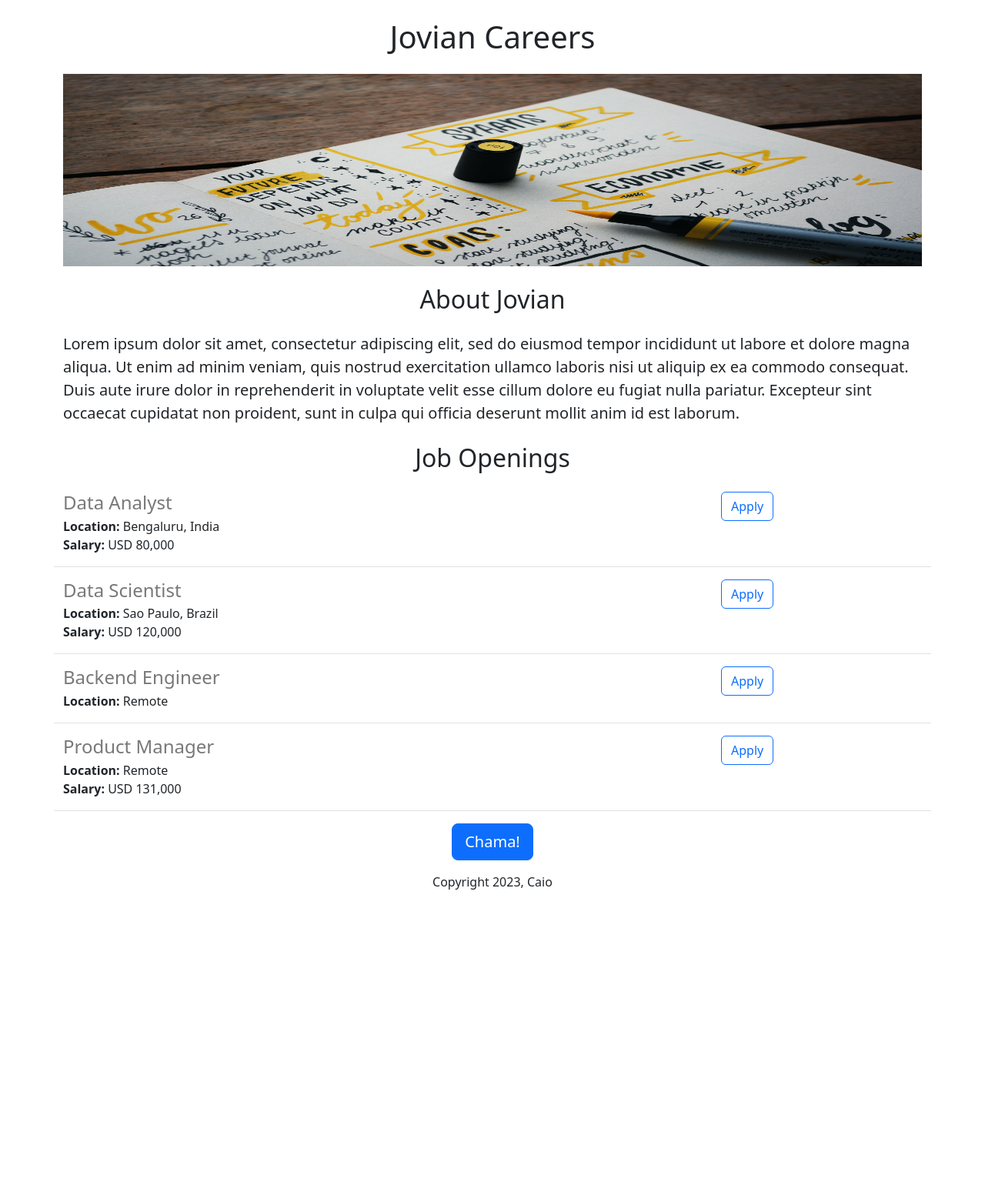
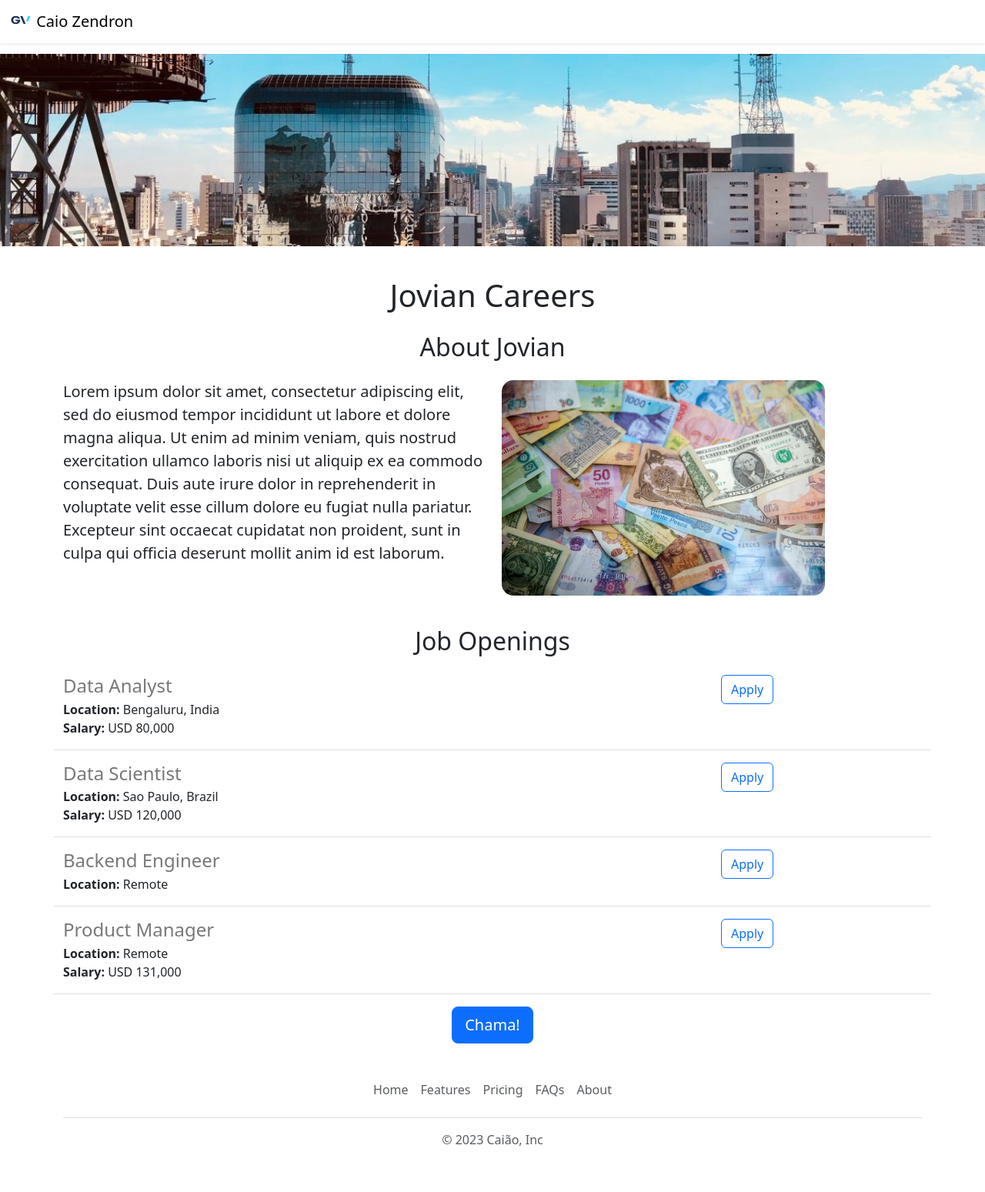
Before and after one commit to czendron/jovian-careers-website-v2, a Flask app: page / in a window 1280 px wide. Shown: the whole page at 77% size. Before the commit the page ends 1156 px from the top, so only its background shows below. Run offline with Flask 2, Linux system fonts and the light colour scheme.

Commit message:
functional and aesthetic improvements

```diff
--- /dev/null
+++ b/templates/footer.html
@@ -0,0 +1,12 @@
+<div class="container">
+  <footer class="py-3 my-4">
+    <ul class="nav justify-content-center border-bottom pb-3 mb-3">
+      <li class="nav-item"><a target="_blank" href=" https://www.gvangels.com.br" class="nav-link px-2 text-muted">Home</a></li>
+      <li class="nav-item"><a target="_blank" href="#" class="nav-link px-2 text-muted">Features</a></li>
+      <li class="nav-item"><a href="#" class="nav-link px-2 text-muted">Pricing</a></li>
+      <li class="nav-item"><a href="#" class="nav-link px-2 text-muted">FAQs</a></li>
+      <li class="nav-item"><a href="#" class="nav-link px-2 text-muted">About</a></li>
+    </ul>
+    <p class="text-center text-muted">&copy; 2023 Caião, Inc</p>
+  </footer>
+</div>
--- a/templates/home.html
+++ b/templates/home.html
@@ -9,19 +9,28 @@
       #banner {
         height: 250px;
         width: 100%;
+        margin-bottom: 16px;
       }
     </style>
   </head>
   <body>
+    {% include 'nav.html' %}
+    <img class="img-fluid" id="banner" src="https://jovian-careers-website-1.caiozendron.repl.co/static/sampa2.jpg" >
     <div class="container">
       <h1 class="text-center mt-4 mb-4">
         {{company_name}} Careers
       </h1>
-      <img class="img-fluid" id="banner" src="https://jovian-careers-website-1.caiozendron.repl.co/static/banner.jpg" >
       <h2 class="text-center mt-4 mb-4">About Jovian</h2>
+      <div class="row" style="margin-bottom:40px;">
+        <div class="col-md-6">
       <p class="lead">
         Lorem ipsum dolor sit amet, consectetur adipiscing elit, sed do eiusmod tempor incididunt ut labore et dolore magna aliqua. Ut enim ad minim veniam, quis nostrud exercitation ullamco laboris nisi ut aliquip ex ea commodo consequat. Duis aute irure dolor in reprehenderit in voluptate velit esse cillum dolore eu fugiat nulla pariatur. Excepteur sint occaecat cupidatat non proident, sunt in culpa qui officia deserunt mollit anim id est laborum.
       </p>
+        </div>
+        <div class="d-none d-md-block col-md-6">
+        <img src="/static/money.jpg" style="height:280px; border-radius:15px;">
+        </div>
+      </div>
   <h2 class="text-center mt-4 mb-4">Job Openings</h2>
       <div>
         {% for job in jobs %}
@@ -29,9 +38,9 @@
         {% endfor %}
       </div>
       <div class="text-center">
-      <button class="btn btn-primary btn-lg">Chama!</button>
-        <p class=mt-3>Copyright 2023, Caio</p>
+      <a class="btn btn-primary btn-lg" href="mailto:caio.zendron@gmail.com?subject=Pergunta%20sobre%20vaga&body=Nome%3A%20%3Cinsira%20seu%20nome%20aqui%3E%0D%0A%0D%0AMotivo%20do%20contato%3A%20%3Cdescreva%20o%20motivo%20do%20contato%20aqui%3E%0D%0A%0D%0A---------------------------------------------">Chama!</a>
       </div>
     </div>
+    {% include 'footer.html' %}
   </body>
 </html>
--- a/templates/jobitem.html
+++ b/templates/jobitem.html
@@ -13,7 +13,7 @@
     </div>
     {% endif %}
   </div>
-  <div class="col-3">
-   <button type="button" class="btn btn-outline-primary">Apply</button>
+  <div class="col-2 padding-right:16px;">
+   <a href="mailto:caio.zendron@gmail.com? subject=Application for {{job['title']}}" type="button" class="btn btn-outline-primary float-right align-middle">Apply</a>
   </div>
 </div>
--- /dev/null
+++ b/templates/nav.html
@@ -0,0 +1,9 @@
+<nav class="navbar shadow-sm fixed-top bg-white">
+  <div class="container-fluid">
+    <a class="navbar-brand" href="#">
+      <img src="/static/gva.png" alt="Logo" width="30" height="24" class="d-inline-block align-text-top">
+      Caio Zendron
+    </a>
+  </div>
+</nav>
+<div style="height:70px"></div>
```
Also changed, not shown: static/gva.png (added), static/money.jpg (added), static/sampa.jpg (added), static/sampa2.jpg (added).
